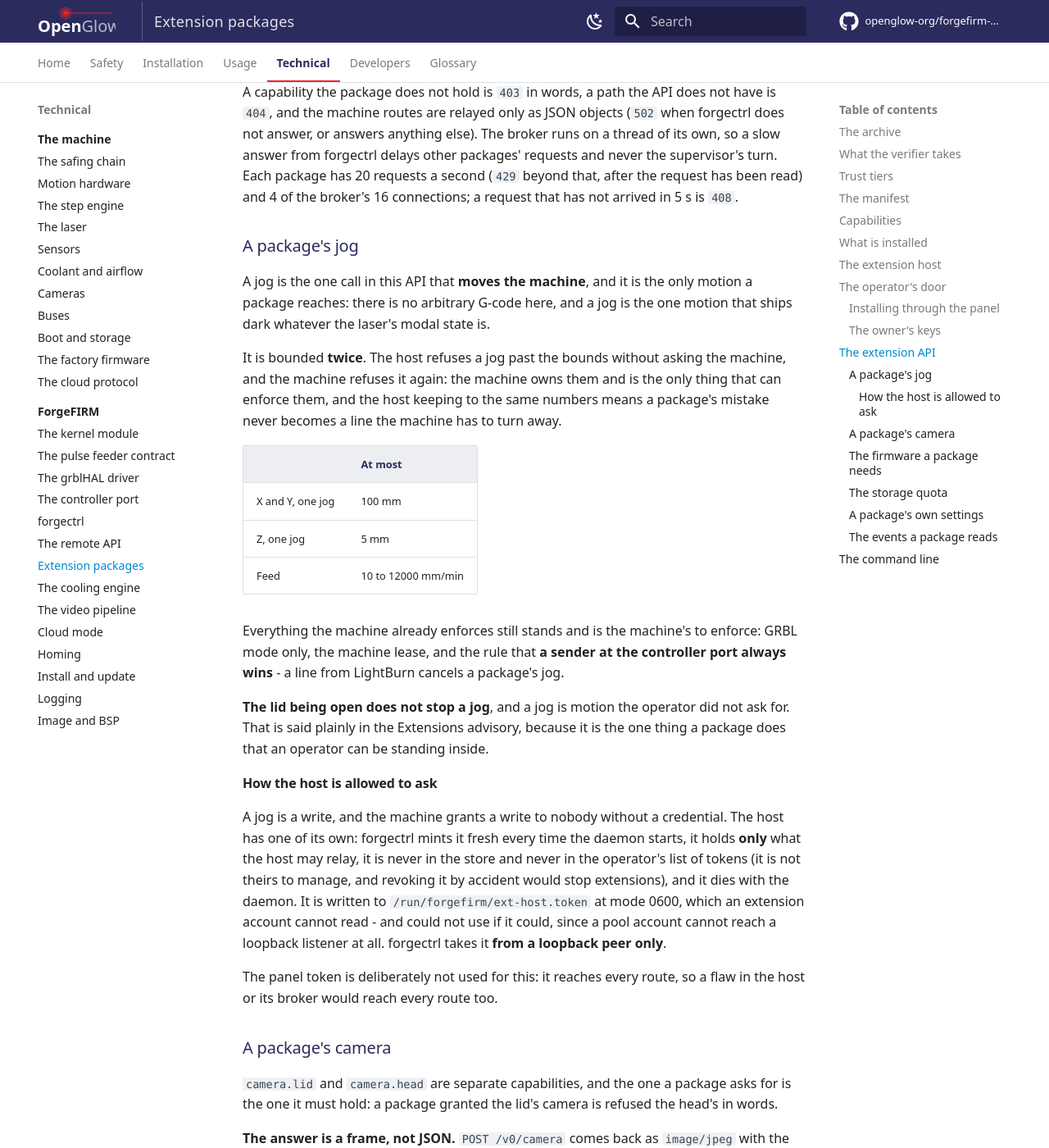
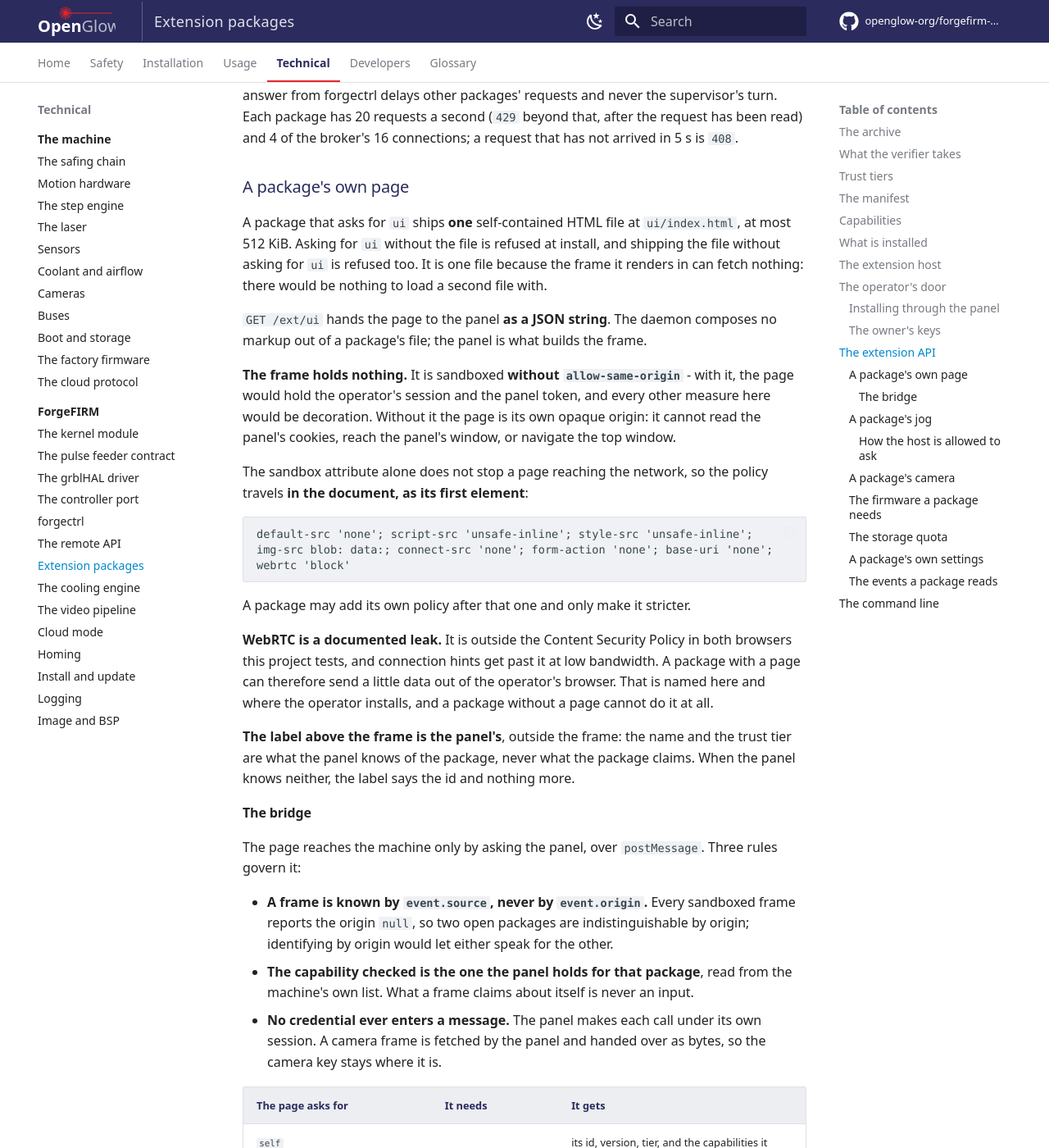
Before and after one commit to openglow-org/forgefirm-docs, an MkDocs documentation site: the page built from docs/technical/forgefirm/extensions.md, in a window 1280 px wide and 1400 px high, scrolled down 13275 px. Shown: the whole window at 82% size. Built offline with MkDocs 1.6.1 and Material for MkDocs 9.7.7, drawn with Linux system fonts in a browser that asks for light colours; comment, search, counter and statistics services are not loaded; some of the changed text lies outside the part shown.

Commit message:
Extensions: a package's own page, and the bridge it talks through
The ui capability is served, so the table says so and the page gains the
section it points to: one self-contained file checked both ways at
install, the frame sandboxed without allow-same-origin, the policy
carried as the document's first element, the panel-drawn label, and the
bridge's rules - source not origin, the panel's capability list not the
frame's claim, and no credential in any message.

WebRTC is named as the documented leak it is, here and in the advisory:
a package with a page can send a little data out of the browser, and one
without a page cannot.

````diff
--- a/docs/technical/forgefirm/extensions.md
+++ b/docs/technical/forgefirm/extensions.md
@@ -167,18 +167,13 @@ manifest and the operator's consent do not change shape as each one lands.
 | `motion.jog` | Dark jogs inside the jog bounds, and cancelling one ([A package's jog](#a-packages-jog)) | yes | |
 | `motion.job` | Running a program as the machine's one sender, under every arm gate | no | required |
 | `job_time.run` | Not being frozen while a job is armed | yes, as a limit the host applies | required |
-| `ui` | Its own tab or cards in the control panel | no | |
+| `ui` | A page of its own in the control panel, in a sandboxed frame ([A package's own page](#a-packages-own-page)) | yes | |
 | `net.outbound:<host>:<port>` | One named destination: a lowercase DNS name, an IPv4 address, or an IPv6 address in brackets. Never the machine itself | yes, as a rule the host installs | |
 | `net.listen:<port>` | One listening port, 1024 to 65535, never one of the firmware's, and one package per port | yes, as a rule the host installs | |
 | `storage:<MiB>` | How much its data directory may hold, 1 to 256 MiB. Every service has a data directory; this says how large it may grow ([The storage quota](#the-storage-quota)) | yes, as a limit the host enforces | |
 
 `motion.offsets`, `wizard`, and `mcode:<n>` are not in the vocabulary at
 all: a manifest that asks for one is refused in those words.
-
-**A `ui` package installs and does nothing.** The runtime is accepted and
-the capability is granted, and no part of this firmware serves a package's
-own pages yet. Until it does, a package's operator-facing surface is the
-Extension packages card.
 
 At most **15** outbound destinations take effect for one service, whatever
 the manifest declares: the host's rule chain and the sandbox's port list
@@ -481,6 +476,73 @@ package has 20 requests a second (`429` beyond that, after the request has
 been read) and 4 of the broker's 16 connections; a request that has not
 arrived in 5 s is `408`.
 
+### A package's own page
+
+A package that asks for `ui` ships **one** self-contained HTML file at
+`ui/index.html`, at most 512 KiB. Asking for `ui` without the file is
+refused at install, and shipping the file without asking for `ui` is
+refused too. It is one file because the frame it renders in can fetch
+nothing: there would be nothing to load a second file with.
+
+`GET /ext/ui` hands the page to the panel **as a JSON string**. The daemon
+composes no markup out of a package's file; the panel is what builds the
+frame.
+
+**The frame holds nothing.** It is sandboxed **without
+`allow-same-origin`** - with it, the page would hold the operator's
+session and the panel token, and every other measure here would be
+decoration. Without it the page is its own opaque origin: it cannot read
+the panel's cookies, reach the panel's window, or navigate the top window.
+
+The sandbox attribute alone does not stop a page reaching the network, so
+the policy travels **in the document, as its first element**:
+
+```
+default-src 'none'; script-src 'unsafe-inline'; style-src 'unsafe-inline';
+img-src blob: data:; connect-src 'none'; form-action 'none'; base-uri 'none';
+webrtc 'block'
+```
+
+A package may add its own policy after that one and only make it stricter.
+
+**WebRTC is a documented leak.** It is outside the Content Security Policy
+in both browsers this project tests, and connection hints get past it at
+low bandwidth. A package with a page can therefore send a little data out
+of the operator's browser. That is named here and where the operator
+installs, and a package without a page cannot do it at all.
+
+**The label above the frame is the panel's**, outside the frame: the name
+and the trust tier are what the panel knows of the package, never what the
+package claims. When the panel knows neither, the label says the id and
+nothing more.
+
+#### The bridge
+
+The page reaches the machine only by asking the panel, over `postMessage`.
+Three rules govern it:
+
+- **A frame is known by `event.source`, never by `event.origin`.** Every
+  sandboxed frame reports the origin `null`, so two open packages are
+  indistinguishable by origin; identifying by origin would let either
+  speak for the other.
+- **The capability checked is the one the panel holds for that package**,
+  read from the machine's own list. What a frame claims about itself is
+  never an input.
+- **No credential ever enters a message.** The panel makes each call under
+  its own session. A camera frame is fetched by the panel and handed over
+  as bytes, so the camera key stays where it is.
+
+| The page asks for | It needs | It gets |
+|---|---|---|
+| `self` | | its id, version, tier, and the capabilities it holds |
+| `machine.status`, `machine.cool`, `machine.mode` | `machine.read` | the machine's own answer |
+| `settings.get`, `settings.set` | `settings.own` | its settings and their schema |
+| `camera.frame` | `camera.lid` or `camera.head` | the frame as bytes, taken as a background capture, so it yields to a viewer |
+| `motion.jog` | `motion.jog` | the machine's answer, under every bound the jog already has |
+
+Anything else is refused by name, and a capability the package does not
+hold is refused in those words.
+
 ### A package's jog
 
 A jog is the one call in this API that **moves the machine**, and it is
````
